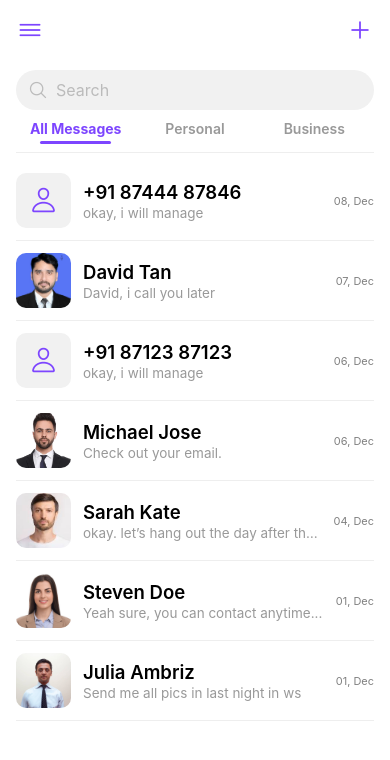
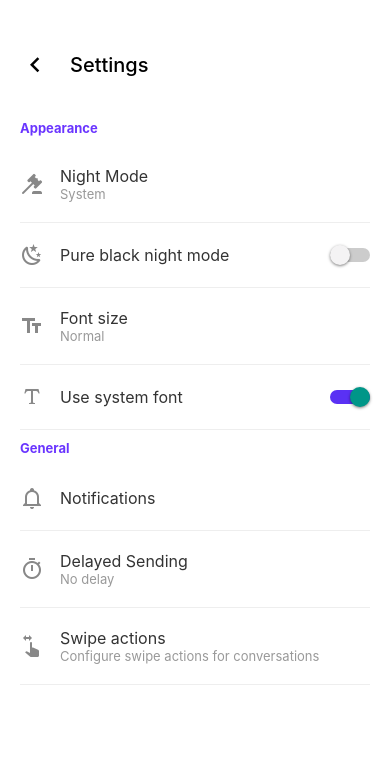
Before and after one commit to trushaavaiya/Messenger, a React Native app: screen / in a window 390 px wide. Shown: the top 760 px of the page. Built offline with nearby package versions, Linux system fonts and the light colour scheme.

Commit message:
change the name of icon in screen 11

```diff
--- a/App.js
+++ b/App.js
@@ -27,10 +27,10 @@ import { GestureHandlerRootView } from 'react-native-gesture-handler';
 // import Screen5 from './src/Screen5';
 // import Screen6 from './src/Screen6';
 // import Screen7 from './src/Screen7';
-import Screen8 from './src/Screen8';
+// import Screen8 from './src/Screen8';
 // import Screen9 from './src/Screen9';
 // import Screen10 from './src/Screen10';
-// import Screen11 from './src/Screen11';
+import Screen11 from './src/Screen11';
 // import Screen12 from './src/Screen12';
 // import Screen13 from './src/Screen13';
 
@@ -51,10 +51,10 @@ function App() {
       {/* <Screen5/> */}
       {/* <Screen6/> */}
       {/* <Screen7/> */}
-      <Screen8/>
+      {/* <Screen8/> */}
       {/* <Screen9/> */}
       {/* <Screen10/> */}
-      {/* <Screen11/> */}
+      <Screen11/>
       {/* <Screen12/> */}
       {/* <Screen13/> */}
 
--- a/src/Screen11.js
+++ b/src/Screen11.js
@@ -9,6 +9,7 @@ import {
 } from 'react-native';
 import Icon from 'react-native-vector-icons/MaterialCommunityIcons';
 
+
 const SettingsScreen = () => {
   const [pureBlackMode, setPureBlackMode] = useState(false);
   const [useSystemFont, setUseSystemFont] = useState(true);
@@ -17,7 +18,7 @@ const SettingsScreen = () => {
     <ScrollView style={styles.container}>
       <View style={styles.header}>
         <TouchableOpacity>
-          <Icon name="arrow-left" size={24} />
+          <Icon name="chevron-left" size={30} />
         </TouchableOpacity>
         <Text style={styles.headerTitle}>Settings</Text>
       </View>
@@ -25,7 +26,7 @@ const SettingsScreen = () => {
       <Text style={styles.sectionHeader}>Appearance</Text>
 
       <View style={styles.settingRow}>
-        <Icon name="gavel" size={22} color="#888" style={styles.icon} />
+        <Icon name="gavel" size={24} color="#888" style={styles.icon} />
         <View style={styles.settingTextContainer}>
           <Text style={styles.settingTitle}>Night Mode</Text>
           <Text style={styles.settingSubtitle}>System</Text>
@@ -33,7 +34,7 @@ const SettingsScreen = () => {
       </View>
 
       <View style={styles.settingRow}>
-        <Icon name="weather-night" size={22} color="#888" style={styles.icon} />
+        <Icon name="weather-night" size={24} color="#888" style={styles.icon} />
         <View style={styles.settingTextContainer}>
           <Text style={styles.settingTitle}>Pure black night mode</Text>
         </View>
@@ -46,7 +47,7 @@ const SettingsScreen = () => {
       </View>
 
       <View style={styles.settingRow}>
-        <Icon name="format-size" size={22} color="#888" style={styles.icon} />
+        <Icon name="format-size" size={24} color="#888" style={styles.icon} />
         <View style={styles.settingTextContainer}>
           <Text style={styles.settingTitle}>Font size</Text>
           <Text style={styles.settingSubtitle}>Normal</Text>
@@ -54,7 +55,7 @@ const SettingsScreen = () => {
       </View>
 
       <View style={styles.settingRow}>
-        <Icon name="format-text" size={22} color="#888" style={styles.icon} />
+        <Icon name="format-text" size={24} color="#888" style={styles.icon} />
         <View style={styles.settingTextContainer}>
           <Text style={styles.settingTitle}>Use system font</Text>
         </View>
@@ -69,14 +70,14 @@ const SettingsScreen = () => {
       <Text style={styles.sectionHeader}>General</Text>
 
       <View style={styles.settingRow}>
-        <Icon name="bell-outline" size={22} color="#888" style={styles.icon} />
+        <Icon name="bell-outline" size={24} color="#888" style={styles.icon} />
         <View style={styles.settingTextContainer}>
           <Text style={styles.settingTitle}>Notifications</Text>
         </View>
       </View>
 
       <View style={styles.settingRow}>
-        <Icon name="timer-outline" size={22} color="#888" style={styles.icon} />
+        <Icon name="timer-outline" size={24} color="#888" style={styles.icon} />
         <View style={styles.settingTextContainer}>
           <Text style={styles.settingTitle}>Delayed Sending</Text>
           <Text style={styles.settingSubtitle}>No delay</Text>
@@ -84,7 +85,7 @@ const SettingsScreen = () => {
       </View>
 
       <View style={styles.settingRow}>
-        <Icon name="gesture-swipe-horizontal" size={22} color="#888" style={styles.icon} />
+        <Icon name="gesture-swipe-horizontal" size={24} color="#888" style={styles.icon} />
         <View style={styles.settingTextContainer}>
           <Text style={styles.settingTitle}>Swipe actions</Text>
           <Text style={styles.settingSubtitle}>
@@ -119,7 +120,7 @@ const styles = StyleSheet.create({
     fontWeight: 'bold',
     fontSize: 13,
     marginBottom: 10,
-    marginTop: 25,
+    marginTop: 10,
   },
   settingRow: {
     flexDirection: 'row',
```
